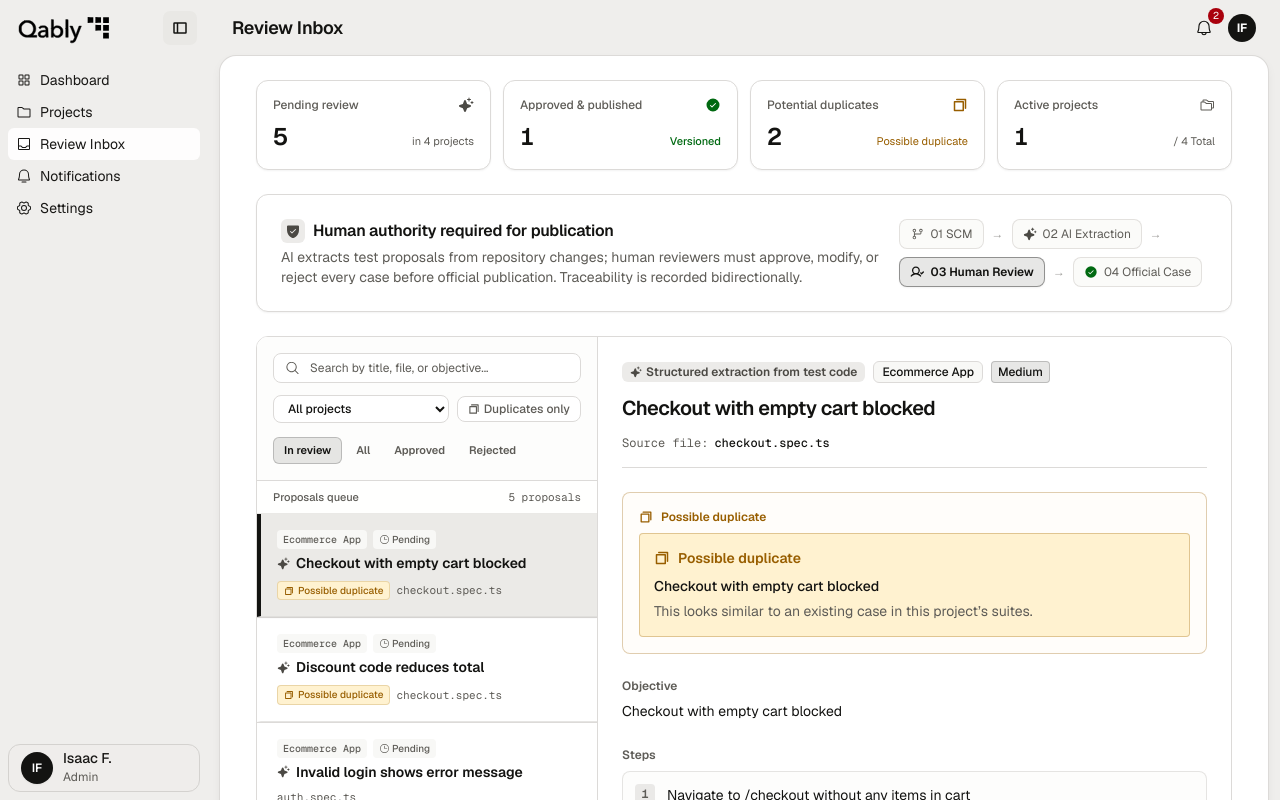
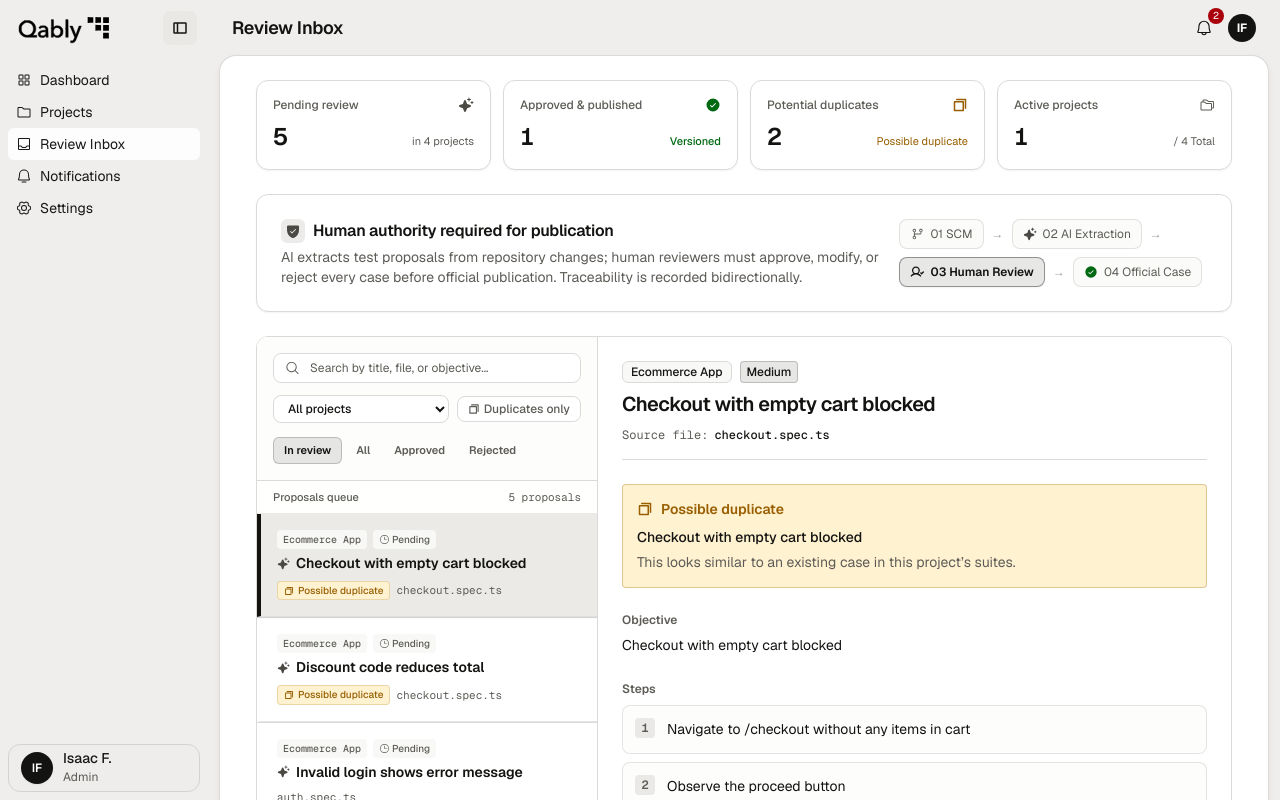
Before and after one commit to Aisaac2205/qably-project, a Next.js app in the folder apps/web/: page /review-inbox in a window 1280 px wide. Shown: the top 800 px of the page. Built offline with nearby package versions, Linux system fonts and the light colour scheme.

Commit message:
refactor(review-inbox): enhance proposal inspector with clean tabs and diffs

```diff
--- a/apps/web/src/features/review-inbox/components/review-proposal-inspector.tsx
+++ b/apps/web/src/features/review-inbox/components/review-proposal-inspector.tsx
@@ -6,8 +6,6 @@ import {
   CheckCircle,
   XCircle,
   ArrowUpRight,
-  Sparkle,
-  CopySimple,
   ShieldCheck,
 } from '@phosphor-icons/react'
 import { Card, CardContent } from '@/components/ui/card'
@@ -57,16 +55,12 @@ export function ReviewProposalInspector({
     <Card className="rounded-none border-0 h-full flex flex-col justify-between overflow-hidden bg-surface">
       <CardContent className="flex-1 overflow-y-auto space-y-6 p-5 sm:p-6">
         {/* Header with Title and Metadata */}
-        <div className="space-y-3 pb-4 border-b border-border">
+        <div className="space-y-2 pb-4 border-b border-border">
           <div className="flex flex-wrap items-center gap-2">
-            <span className="inline-flex items-center gap-1 rounded-md bg-ai-bg px-2 py-0.5 text-xs font-semibold text-ai">
-              <Sparkle size={12} weight="fill" aria-hidden="true" />
-              {t('reviewInbox.inspectorSubtitle')}
-            </span>
             {project && (
               <Link
                 href={`/projects/${project.id}`}
-                className="inline-flex items-center gap-1 rounded-md border border-border bg-canvas px-2 py-0.5 text-xs font-medium text-default transition-colors hover:border-border-strong hover:text-primary"
+                className="inline-flex items-center rounded-md border border-border bg-canvas px-2 py-0.5 text-xs font-medium text-default transition-colors hover:border-border-strong hover:text-primary"
               >
                 {project.name}
               </Link>
@@ -105,13 +99,7 @@ export function ReviewProposalInspector({
 
         {/* Duplicate Comparison if present */}
         {proposal.targetOfficialTestCaseId && (
-          <div className="rounded-lg border border-warn/30 bg-warn-bg/10 p-4">
-            <div className="flex items-center gap-2 mb-2 text-xs font-semibold text-warn">
-              <CopySimple size={14} weight="bold" aria-hidden="true" />
-              <span>{t('reviewInbox.possibleDuplicate')}</span>
-            </div>
-            <DuplicateComparison targetOfficialTestCaseId={proposal.targetOfficialTestCaseId} />
-          </div>
+          <DuplicateComparison targetOfficialTestCaseId={proposal.targetOfficialTestCaseId} />
         )}
 
         {/* Objective */}
```
